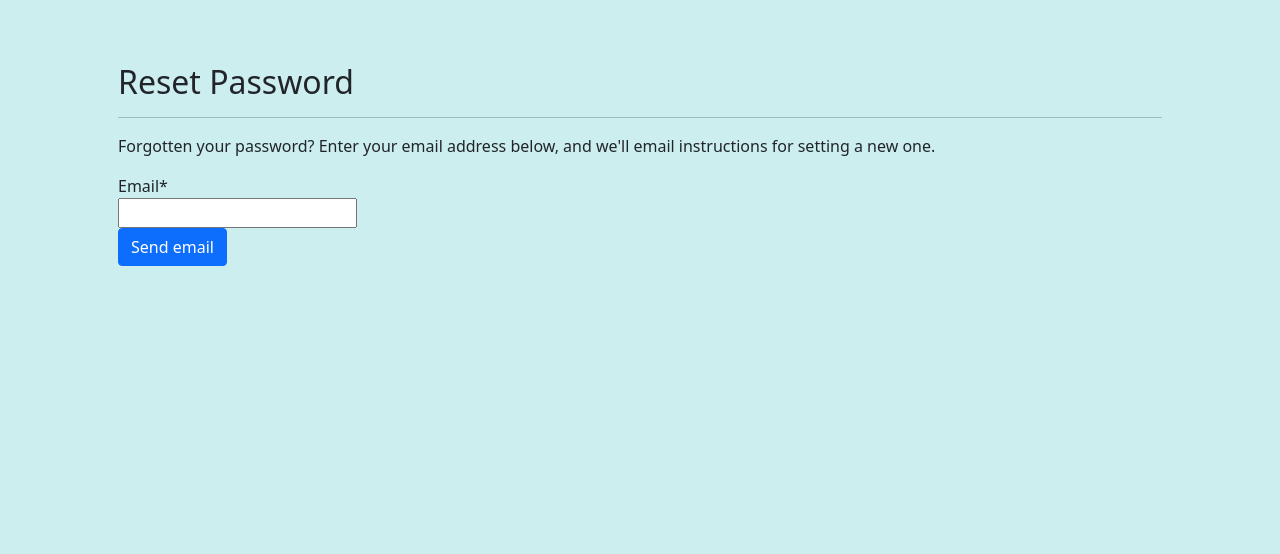
After one commit to IdntKnoWmE/Funnytimes-Ecom, a Django app: page /funnytimes/password_reset in a window 1280 px wide. The commit adds this page. Shown: the part 77-631 px from the top of the page. Run offline with Django 4.2, Linux system fonts and the light colour scheme; parts of the project's set-up code (start-up, migrations or seed data) failed here and were passed over; some libraries are stand-ins or nearby versions.

Commit message:
add password reseter

```diff
--- a/ecom/settings.py
+++ b/ecom/settings.py
@@ -43,6 +43,7 @@ INSTALLED_APPS = [
     'django.contrib.staticfiles',
     'funnytimes.apps.FunnytimesConfig',
     'corsheaders',
+    'crispy_forms',
 ]
 
 MIDDLEWARE = [
--- a/funnytimes/templates/funnytimes/Resume.html
+++ b/funnytimes/templates/funnytimes/Resume.html
@@ -122,7 +122,7 @@
                         </div>
                         <div class="text">
                             <h5>Assistant System Engineer</h5>
-                            <p>Worked on a CSPC run support designed on SharePoint.</p>
+                            <p>Working as a Python developer working on ETL tools.</p>
 
                         </div>
                     </div>
--- a/funnytimes/templates/funnytimes/login.html
+++ b/funnytimes/templates/funnytimes/login.html
@@ -23,17 +23,19 @@
 
                                     <div class="form-group my-2">
                                         <h5><label for="user_id">Email Address</label></h5>
-                                        <input type="text" class="form-control" id="user_id" name="user_id" placeholder="Enter email or Phone Number..." required>
+                                        <input type="text" class="form-control" id="user_id" name="user_id" placeholder="Enter email address..." required>
                                     </div>
                                     <div class="form-group">
                                         <h5><label for="password">Password</label></h5>
                                         <input type="password" class="form-control" id="password" name="password" placeholder="Password" required>
                                     </div>
+                                    <a href='password_reset' class="fs-6 fst-italic m-2">Forgot Password?</a>
                                     <div class="form-group my-2">
                                         <h5><label for="captcha">Enter captcha:</label></h5>
                                         <div class="row">
                                             <div class="col-sm-5 my-2">
-                                                <h5 class="form-control" id="cap_code"></h5>
+                                                <h5 class="form-control" id="cap_code" onselectstart="return false"
+                                                onCopy="return false" onCut="return false" onDrag="return false" onDrop="return false"></h5>
                                             </div>
                                             <div class="col-sm-5 my-2">
                                                 <input type="text" class="form-control" name="cap_confirm" id="cap_confirm" placeholder="Enter Captcha Code" required>
--- /dev/null
+++ b/funnytimes/templates/funnytimes/password/password_reset.html
@@ -0,0 +1,19 @@
+{% extends 'funnytimes/common.html' %}
+
+{% block body %}
+
+	{% load crispy_forms_tags %}
+
+	<!--Reset Password-->
+	<div class="container p-5">
+  	 	<h2 class="font-weight-bold mt-3">Reset Password</h2>
+		<hr>
+		<p>Forgotten your password? Enter your email address below, and we'll email instructions for setting a new one.</p>
+        <form method="POST">
+            {% csrf_token %}
+            {{ password_reset_form|crispy }}
+            <button class="btn btn-primary" type="submit">Send email</button>
+        </form>
+  	</div>
+
+{% endblock %}
--- a/funnytimes/urls.py
+++ b/funnytimes/urls.py
@@ -1,6 +1,7 @@
 
 from django.urls import path
 from funnytimes import views
+from django.contrib.auth import views as auth_views
 
 
 urlpatterns = [
@@ -19,4 +20,9 @@ urlpatterns = [
     path('payment_status',views.payment_status,name='payment_status'),
      path('profile',views.profile,name="profile"),
      path('activate/<uidb64>/<token>',views.activate,name='activate'),
+     path("password_reset", views.password_reset_request, name="password_reset"),
+     path('password_reset/done/', auth_views.PasswordResetDoneView.as_view(template_name='funnytimes/password/password_reset_done.html'), name='password_reset_done'),
+    path('reset/<uidb64>/<token>/', auth_views.PasswordResetConfirmView.as_view(template_name="funnytimes/password/password_reset_confirm.html"), name='password_reset_confirm'),
+    path('reset/done/', auth_views.PasswordResetCompleteView.as_view(template_name='funnytimes/password/password_reset_complete.html'), name='password_reset_complete'),
+
 ]
--- a/funnytimes/views.py
+++ b/funnytimes/views.py
@@ -5,7 +5,7 @@ from lib2to3.pgen2.tokenize import generate_tokens
 from locale import currency
 from urllib import response
 from django.shortcuts import redirect, render
-from django.http import HttpResponse
+from django.http import BadHeaderError, HttpResponse
 from numpy import product
 
 from ecom import settings
@@ -24,6 +24,7 @@ from django.template.loader import render_to_string
 from django.utils.http import urlsafe_base64_encode, urlsafe_base64_decode
 from django.utils.encoding import force_bytes,force_str
 from . tokens import generate_token
+from django.contrib.auth.forms import PasswordResetForm
 
 
 #create razorpay client
@@ -331,3 +332,41 @@ def activate(request,uidb64,token):
 
     else:
         return HttpResponse('Error! 404')
+
+
+def password_reset_request(request):
+    if request.method == "POST":
+        password_reset_form = PasswordResetForm(request.POST)
+        if password_reset_form.is_valid():
+            data = password_reset_form.cleaned_data['email']
+            associated_user = User.objects.filter(username=data)
+            if associated_user.exists():
+                associated_user = User.objects.get(username=data)
+                email_subject = "Password Reset Requested"
+                email_template_name = "funnytimes/password/password_reset_email.html"
+                current_site_domain = get_current_site(request)
+                message = render_to_string(email_template_name,{
+                'name': associated_user.first_name,
+                'domain':current_site_domain,
+                'unique_id':urlsafe_base64_encode(force_bytes(associated_user.pk)),
+                'token' : generate_token.make_token(associated_user),
+                'protocol': 'http',
+                })
+
+                email = EmailMessage(
+                    email_subject,
+                    message,
+                    settings.EMAIL_HOST_USER,
+                    [associated_user.email],
+                )
+
+
+                try:
+                    email.fail_silently =True
+                    email.send()
+                except BadHeaderError:
+                    return HttpResponse('Invalid header found.')
+                return redirect ("/password_reset_done/")
+
+    password_reset_form = PasswordResetForm()
+    return render(request=request, template_name="funnytimes/password/password_reset.html", context={"password_reset_form":password_reset_form})
```
Also changed, not shown: funnytimes/templates/funnytimes/index.html (+8 -6 lines), funnytimes/templates/funnytimes/password/password_reset_complete.html (added, +13 -0 lines), funnytimes/templates/funnytimes/password/password_reset_confirm.html (added, +18 -0 lines), funnytimes/templates/funnytimes/password/password_reset_done.html (added, +11 -0 lines), funnytimes/templates/funnytimes/password/password_reset_email.html (added, +16 -0 lines), funnytimes/templates/funnytimes/tracker.html (+2 -12 lines), db.sqlite3.
